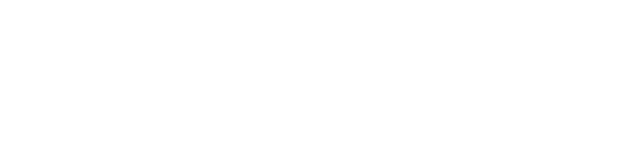
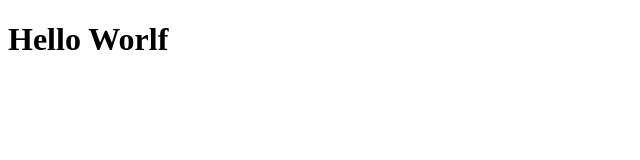
Before and after one commit to trankerry/test3, a plain HTML site: page index.html in a window 1280 px wide. Shown: the whole page, without its empty margins (0-640 px from the left). Drawn offline with Linux system fonts and the light colour scheme.

```diff
--- a/index.html
+++ b/index.html
@@ -7,6 +7,6 @@
     <title>TEST!!!</title>
 </head>
 <body>
-
+    <h1>Hello Worlf</h1>
 </body>
 </html>
```
